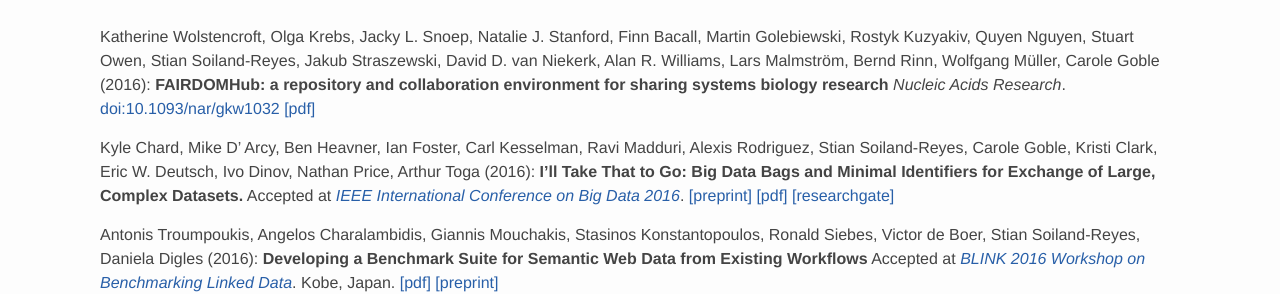
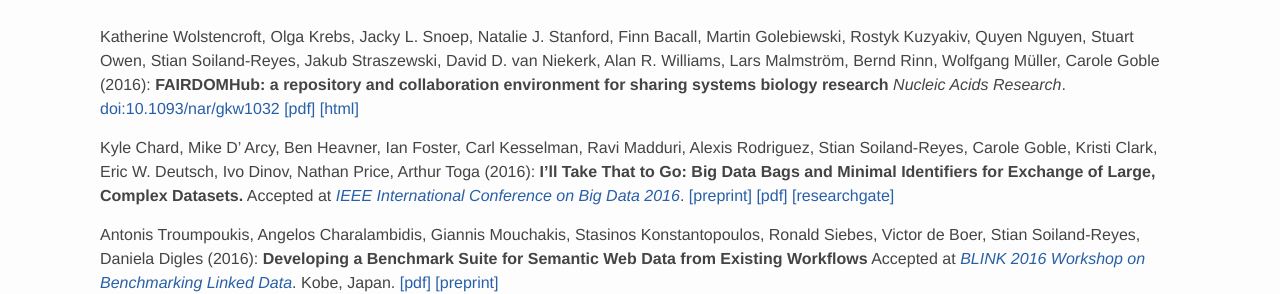
Before and after one commit to eScienceLab/eScienceLab.github.io, a Jekyll site: the page built from publications/index.md, in a window 1280 px wide and 900 px high, scrolled down 349 px. Shown: the part 160-454 px from the top of the window. Built offline with Jekyll 4.4.1, drawn with Linux system fonts in a browser that asks for light colours; comment, search, counter and statistics services are not loaded.

Commit message:
Update index.md

```diff
--- a/publications/index.md
+++ b/publications/index.md
@@ -42,6 +42,7 @@
 _Nucleic Acids Research_.
 [doi:10.1093/nar/gkw1032](http://dx.doi.org/10.1093/nar/gkw1032)
 [[pdf]](https://www.research.manchester.ac.uk/portal/files/48515288/Nucl._Acids_Res._2016_Wolstencroft_nar_gkw1032.pdf)
+[[html]](https://nar.oxfordjournals.org/content/early/2016/11/28/nar.gkw1032.full.pdf+html)
 
 Kyle Chard, Mike D’ Arcy, Ben Heavner, Ian Foster, Carl Kesselman, Ravi Madduri, Alexis Rodriguez, Stian Soiland-Reyes, Carole Goble, Kristi Clark, Eric W. Deutsch, Ivo Dinov, Nathan Price, Arthur Toga (2016):
 **I’ll Take That to Go: Big Data Bags and Minimal Identifiers for Exchange of Large, Complex Datasets.**
```
